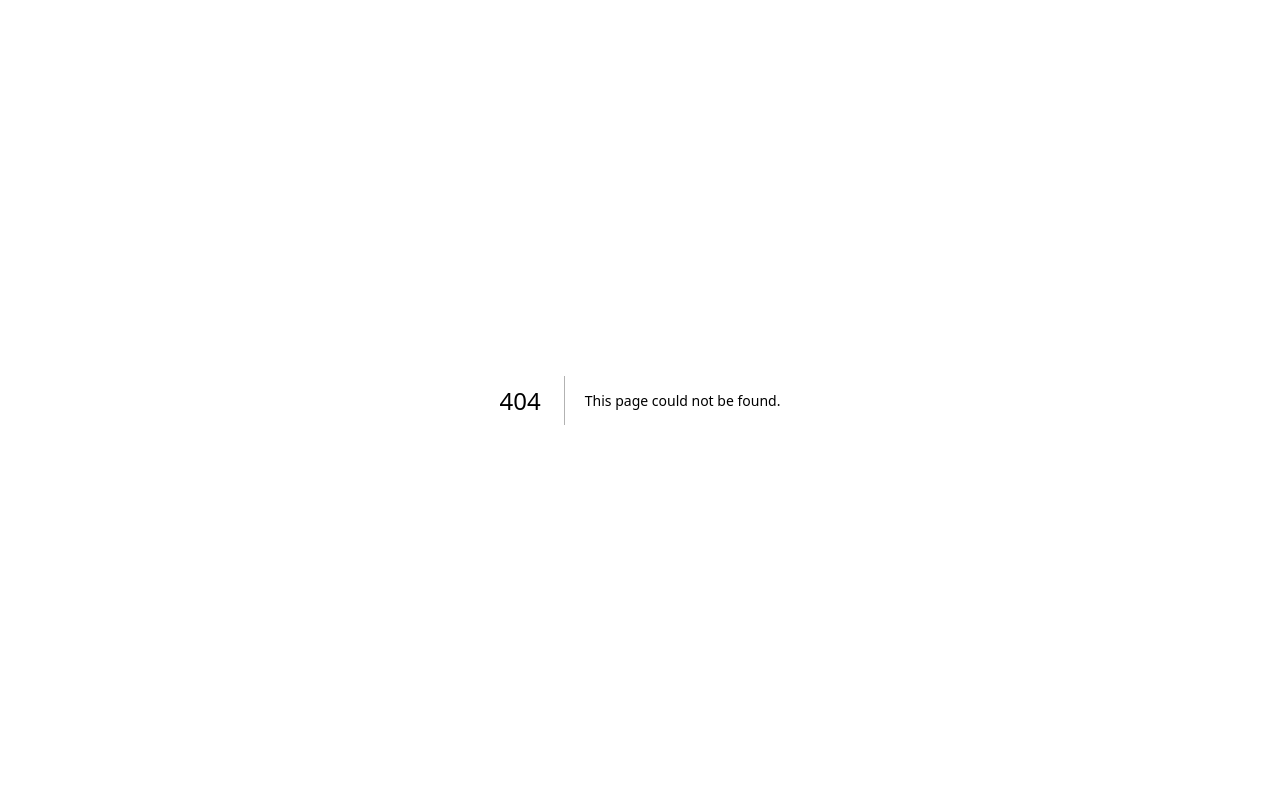
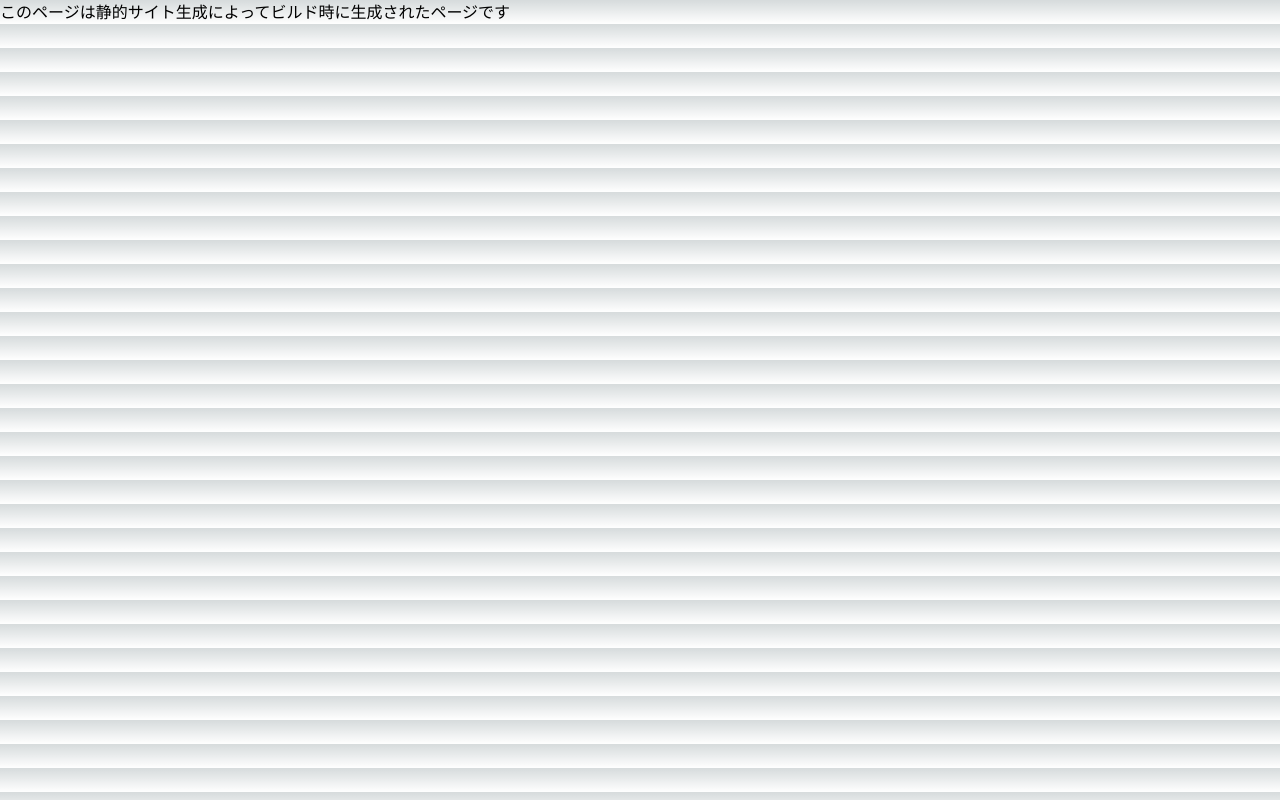
Before and after one commit to ai-biz20-sasaki/nextjs-sample02, a Next.js app: page /ssg in a window 1280 px wide. Before the commit this address had no page. Built offline with nearby package versions, Linux system fonts and the light colour scheme.

Commit message:
add src/pages/ssg.tsx

```diff
--- /dev/null
+++ b/src/pages/ssg.tsx
@@ -0,0 +1,22 @@
+import { NextPage } from "next"
+import Head from 'next/head'
+
+type SSGProps = {}
+
+const SSG: NextPage<SSGProps> = () => {
+  return (
+    <div>
+      <Head>
+        <title>Static Site Generation</title>
+        <link rel="icon" href="/favicon.ico" />
+      </Head>
+      <main>
+        <p>
+          このページは静的サイト生成によってビルド時に生成されたページです
+        </p>
+      </main>
+    </div>
+  )
+}
+
+export default SSG
```
